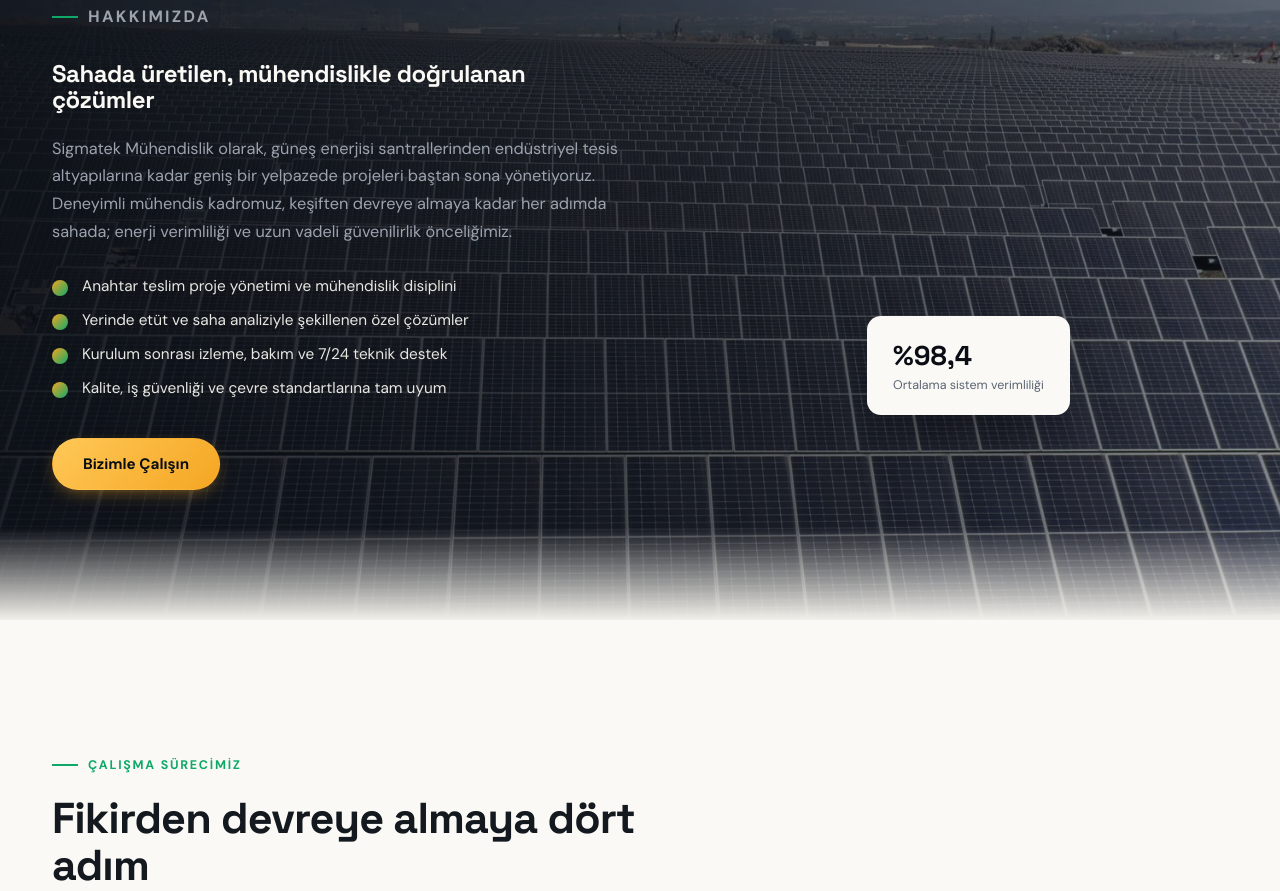
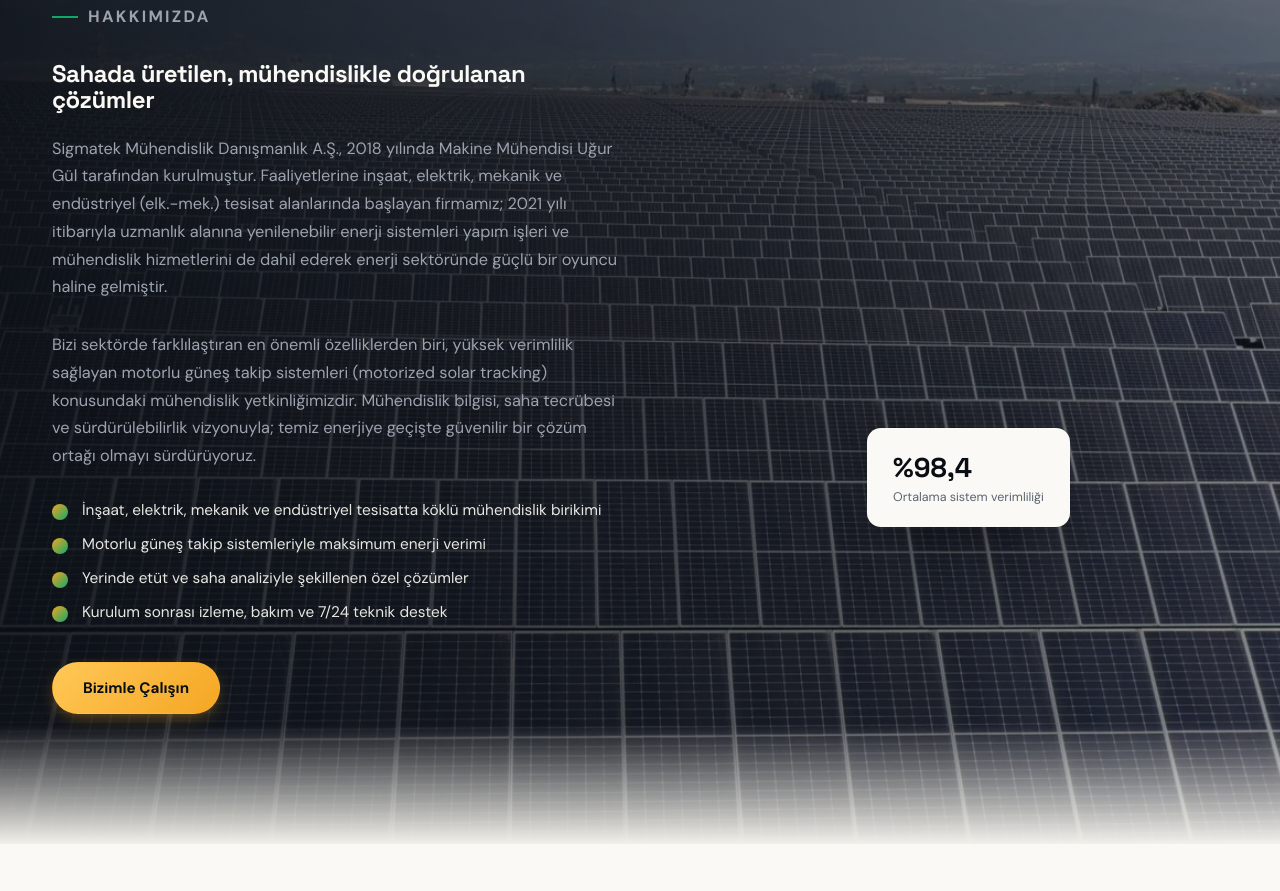
Before and after one commit to Alpha6x0/sigmatek-website, a website built with Vite: page index.html in a window 1280 px wide. Shown: the part 3275-4166 px from the top of the page. Built offline with nearby package versions, Linux system fonts and the light colour scheme.

Commit message:
Hakkımızda bölümü gerçek kuruluş bilgileriyle güncellendi
- 2018 kuruluşu, Makine Mühendisi Uğur Gül, inşaat/elektrik/mekanik/
  endüstriyel tesisat kökeni ve 2021 GES genişlemesi eklendi
  (kaynak: sigmatekmuhendislik.com/hakkimizda)
- Motorlu güneş takip sistemleri (motorized solar tracking) farkı vurgulandı

Co-Authored-By: Claude Opus 4.8 <noreply@anthropic.com>

```diff
--- a/index.html
+++ b/index.html
@@ -375,15 +375,22 @@
             <p class="eyebrow">Hakkımızda</p>
             <h2>Sahada üretilen, mühendislikle doğrulanan çözümler</h2>
             <p>
-              Sigmatek Mühendislik olarak, güneş enerjisi santrallerinden endüstriyel tesis altyapılarına kadar geniş
-              bir yelpazede projeleri baştan sona yönetiyoruz. Deneyimli mühendis kadromuz, keşiften devreye almaya
-              kadar her adımda sahada; enerji verimliliği ve uzun vadeli güvenilirlik önceliğimiz.
+              Sigmatek Mühendislik Danışmanlık A.Ş., 2018 yılında Makine Mühendisi Uğur Gül tarafından kurulmuştur.
+              Faaliyetlerine inşaat, elektrik, mekanik ve endüstriyel (elk.-mek.) tesisat alanlarında başlayan firmamız;
+              2021 yılı itibarıyla uzmanlık alanına yenilenebilir enerji sistemleri yapım işleri ve mühendislik
+              hizmetlerini de dahil ederek enerji sektöründe güçlü bir oyuncu haline gelmiştir.
+            </p>
+            <p>
+              Bizi sektörde farklılaştıran en önemli özelliklerden biri, yüksek verimlilik sağlayan motorlu güneş takip
+              sistemleri (motorized solar tracking) konusundaki mühendislik yetkinliğimizdir. Mühendislik bilgisi, saha
+              tecrübesi ve sürdürülebilirlik vizyonuyla; temiz enerjiye geçişte güvenilir bir çözüm ortağı olmayı
+              sürdürüyoruz.
             </p>
             <ul class="check-list">
-              <li>Anahtar teslim proje yönetimi ve mühendislik disiplini</li>
+              <li>İnşaat, elektrik, mekanik ve endüstriyel tesisatta köklü mühendislik birikimi</li>
+              <li>Motorlu güneş takip sistemleriyle maksimum enerji verimi</li>
               <li>Yerinde etüt ve saha analiziyle şekillenen özel çözümler</li>
               <li>Kurulum sonrası izleme, bakım ve 7/24 teknik destek</li>
-              <li>Kalite, iş güvenliği ve çevre standartlarına tam uyum</li>
             </ul>
             <a href="#iletisim" class="btn btn-primary">Bizimle Çalışın</a>
           </div>
```
